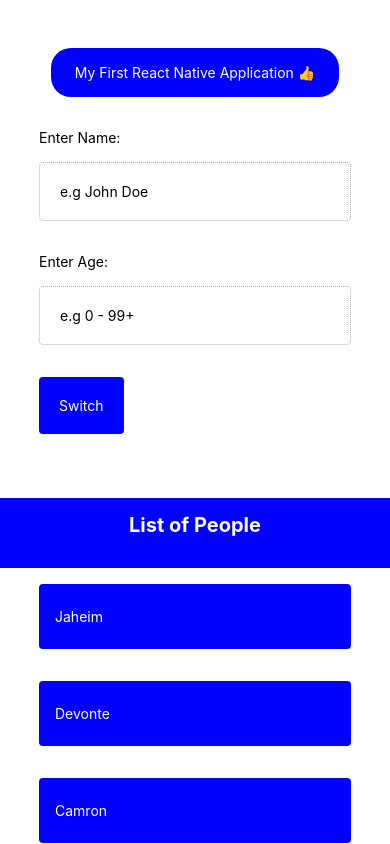
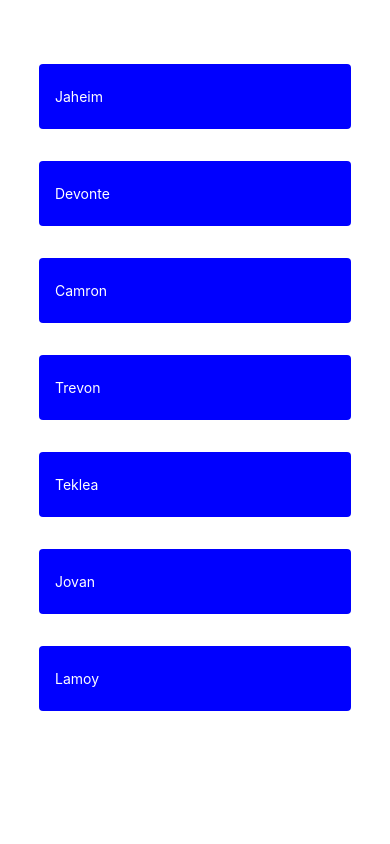
Before and after one commit to JaheimBrown/Todo-List-Mobile-App, a React Native app: screen / in a window 390 px wide. Built offline with nearby package versions, Linux system fonts and the light colour scheme.

Commit message:
Displayed list using the flatlist component

```diff
--- a/App.js
+++ b/App.js
@@ -7,6 +7,7 @@
   TextInput,
   Pressable,
   ScrollView,
+  FlatList,
 } from "react-native";
 
 export default function App() {
@@ -50,13 +51,25 @@
 
   return (
     <View style={styles.container}>
+      <FlatList
+        // numColumns={2}
+        keyExtractor={item => item.id}
+        data={list}
+        renderItem={({ item }) => (
+          <View style={styles.listContainer}>
+            <Text style={styles.listItem}>{item.name}</Text>
+          </View>
+        )}
+      />
+
+      {/*
       <View style={change ? styles.button2 : styles.button}>
         <Text style={styles.whiteTxt}>
           My First React Native Application 👍
         </Text>
       </View>
       <ScrollView style={styles.scrollContainer}>
-        {/* Inputs & States */}
+
         <Text style={styles.label}>Enter Name:</Text>
         <TextInput
           style={styles.input}
@@ -82,7 +95,6 @@
         </Pressable>
         <Text style={styles.finalTxt}>{message}</Text>
 
-        {/* Mapping through data and creating a list and scrollable view */}
         <View style={styles.headerContainer}>
           <Text style={styles.header}>List of People</Text>
         </View>
@@ -91,7 +103,7 @@
             <Text style={styles.listItem}>{person.name}</Text>
           </View>
         ))}
-      </ScrollView>
+      </ScrollView> */}
       <StatusBar style="auto" />
     </View>
   );
@@ -101,7 +113,7 @@
   container: {
     flex: 1,
     backgroundColor: "#fff",
-    alignItems: "center",
+    // alignItems: "center",
     justifyContent: "flex-start",
     paddingTop: 48,
   },
@@ -170,6 +182,7 @@
     paddingRight: 16,
     backgroundColor: "blue",
     marginHorizontal: "10%",
+
     marginTop: 16,
     marginBottom: 16,
     borderRadius: 4,
```
